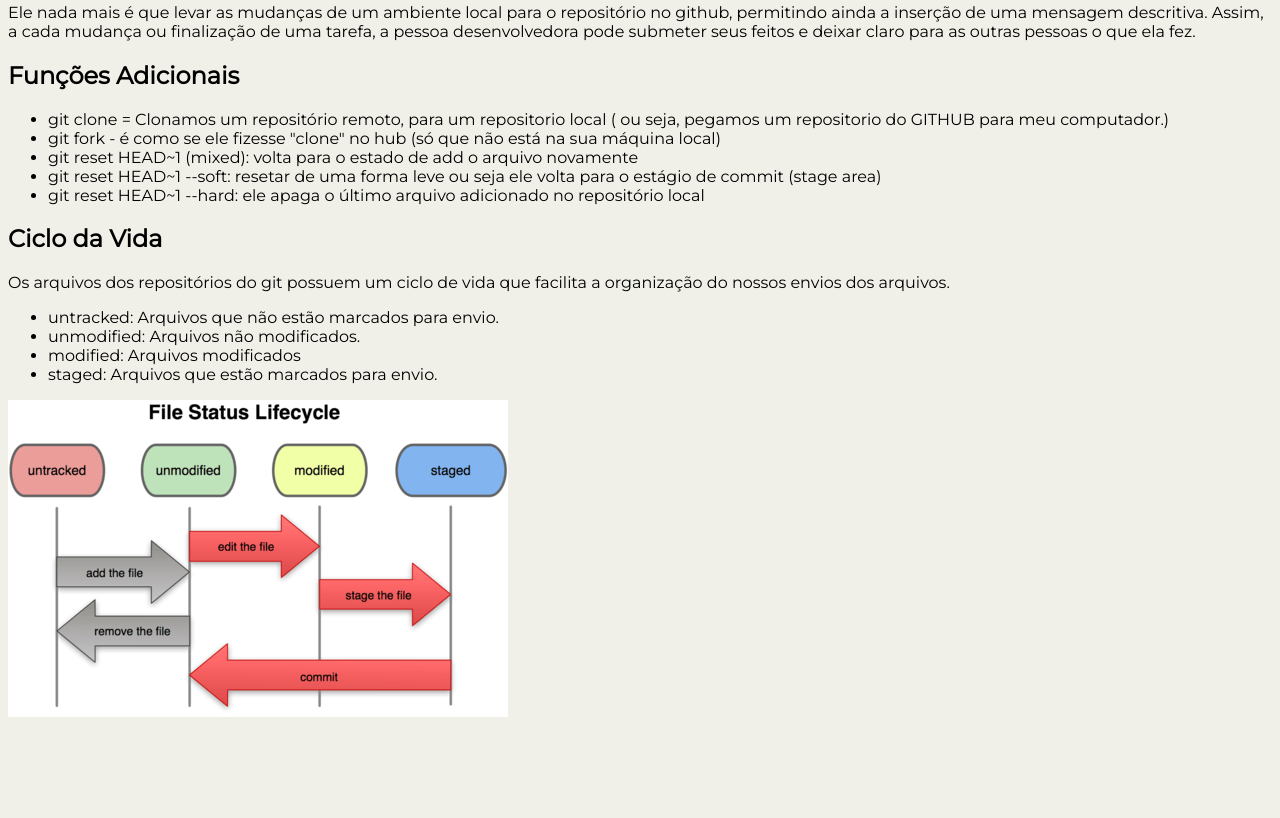
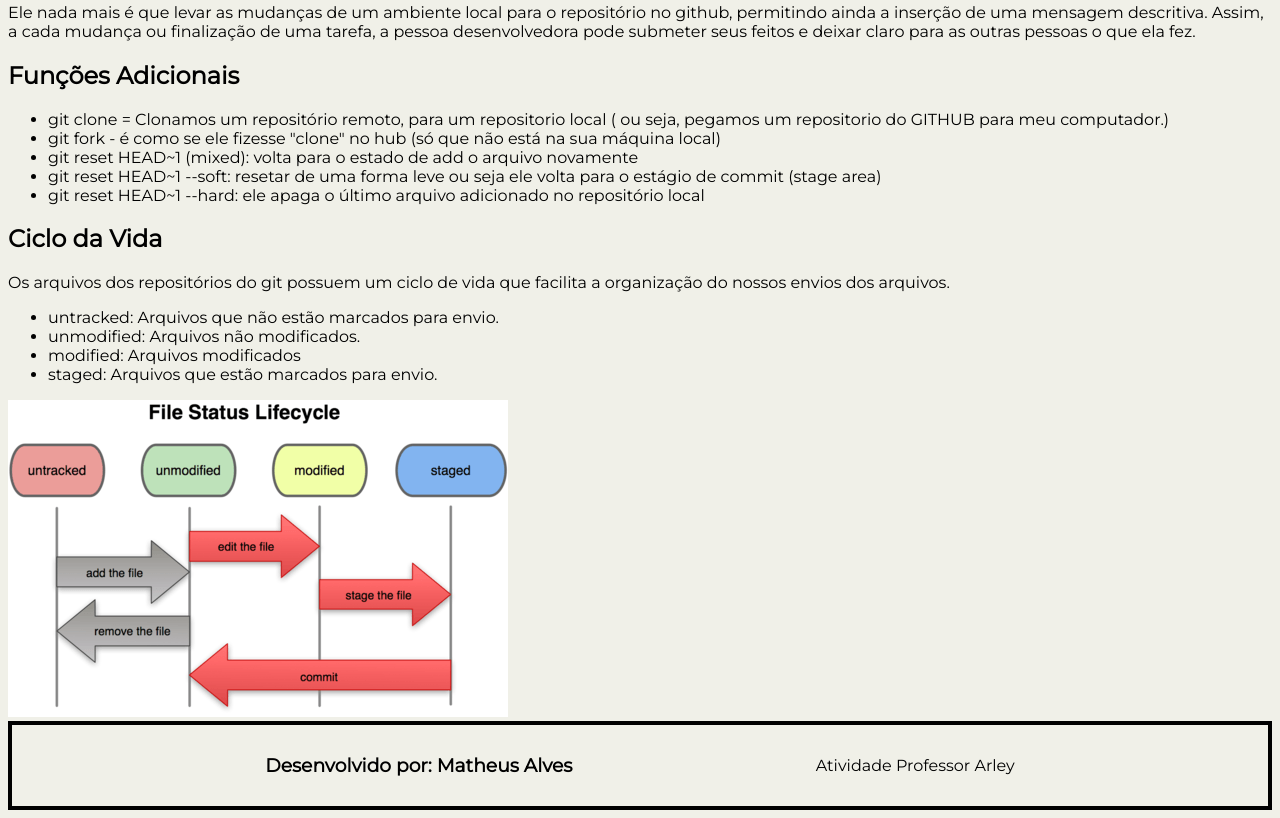
Before and after one commit to Padawanweb/ManualGit, a plain HTML site: page index.html in a window 1280 px wide. Shown: the part 1447-2265 px from the top of the page. Before the commit the page ends 2176 px from the top, so only its background shows below. Drawn offline with Linux system fonts and the light colour scheme.

Commit message:
Atualização do documento

```diff
--- a/css/style.css
+++ b/css/style.css
@@ -27,3 +27,12 @@ body {
 .flexbox img{
     width: 70px;
 }
+
+footer{
+    background-color: #F0F0E8;
+    padding: 10px;
+    display: flex;
+    justify-content: space-evenly;
+    align-items: center;
+    border: 4px solid black;
+}
--- a/index.html
+++ b/index.html
@@ -14,7 +14,7 @@
             <ul class="flexbox">
                 <img src="img/gitlogo.png" alt="git">
                 <li><a href="#Comandos">Comandos Iniciais</a></li>
-                <li><a href="#conf">Configurações Iniciais</a></li>
+                <li><a href="#conf">Configurações</a></li>
                 <li><a href="#Trab">Iniciando os Trabalhos</a></li>
                 <li><a href="https://git-scm.com/" target="_blank">Site Oficial Git</a>
             </ul>
@@ -43,7 +43,7 @@
             <li>pwd = Nos mostra onde estamos da nossa maquina.
         </ul>
         <a id="conf"></a>
-        <h2>Configurações Iniciais</h2>
+        <h2>Configurações</h2>
         <p>Após abrir o seu git bash devemos aplicar algumas configurações que iremos iniciar agora.</p>
         <ul>
             <li>git config --global user.name “matheus” = Para configurar e registrar o nome do usuário dentro do git.
@@ -118,6 +118,10 @@
             <li>staged: Arquivos que estão marcados para envio.</li>
         </ul>
         <img src="img/Git_ciclo.vida_.png" alt="ciloGit">
+        <footer>
+            <h3>Desenvolvido por: Matheus Alves</h2>
+            <p>Atividade Professor Arley</p>
+        </footer>
 </body>
 
 </html>
```
